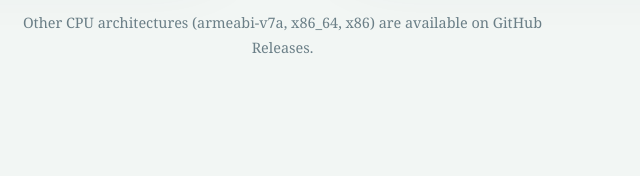
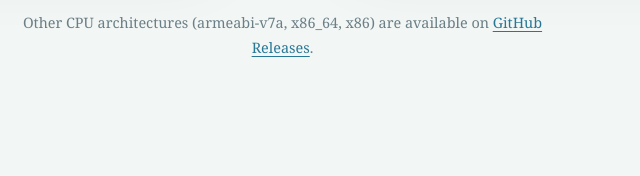
Before and after one commit to faegit/faevault-site, an Astro site: page /faevault-site/en/download in a window 1280 px wide. Shown: the part 1053-1229 px from the top of the page, 350-990 px from the left. Built offline with nearby package versions, Linux system fonts and the light colour scheme; Astro itself is replaced by a stand-in of ours.

Commit message:
Make GitHub Releases text a clickable link in download page

```diff
--- a/src/components/DownloadPage.astro
+++ b/src/components/DownloadPage.astro
@@ -17,7 +17,10 @@
               windows: "Windows 版本",
               androidDetail: "版本 3.6.1 · arm64-v8a / universal",
               windowsDetail: "正在准备中",
-              note: "其他 CPU 架构（armeabi-v7a、x86_64、x86）请从 GitHub Releases 获取。",
+              notePre: "其他 CPU 架构（armeabi-v7a、x86_64、x86）请从 ",
+              noteLink: "GitHub Releases",
+              notePost: " 获取。",
+              releaseUrl: "https://github.com/faegit/faevault-site/releases/tag/v3.6.1",
           }
         : {
               kicker: "Download",
@@ -29,7 +32,10 @@
               windows: "Windows build",
               androidDetail: "Version 3.6.1 · arm64-v8a / universal",
               windowsDetail: "Coming soon",
-              note: "Other CPU architectures (armeabi-v7a, x86_64, x86) are available on GitHub Releases.",
+              notePre: "Other CPU architectures (armeabi-v7a, x86_64, x86) are available on ",
+              noteLink: "GitHub Releases",
+              notePost: ".",
+              releaseUrl: "https://github.com/faegit/faevault-site/releases/tag/v3.6.1",
           };
 ---
 
@@ -38,7 +44,7 @@
         <div class="platform-orbits" aria-hidden="true"><i></i><i></i><b></b></div>
         <article class="android"><span>ANDROID</span><h2>{c.android}</h2><p>{c.androidDetail}</p><a class="dl-btn" href="https://github.com/faegit/faevault-site/releases/download/v3.6.1/app-arm64-v8a-release.apk" target="_blank" rel="noopener noreferrer">{c.androidBtn}</a></article>
         <article class="windows"><span>WINDOWS</span><h2>{c.windows}</h2><p>{c.windowsDetail}</p><a class="dl-btn disabled" aria-disabled="true">{c.windowsBtn}</a></article>
-        <p class="release-note">{c.note}</p>
+        <p class="release-note">{c.notePre}<a href={c.releaseUrl} target="_blank" rel="noopener noreferrer">{c.noteLink}</a>{c.notePost}</p>
     </section>
 </PageShell>
 
@@ -161,6 +167,15 @@
             serif;
         transform: translateX(-50%);
     }
+    .release-note a {
+        color: #287795;
+        text-decoration: underline;
+        text-underline-offset: 3px;
+        transition: color 0.2s ease;
+    }
+    .release-note a:hover {
+        color: #1a5f75;
+    }
     @keyframes platform-in {
         from {
             opacity: 0;
```
